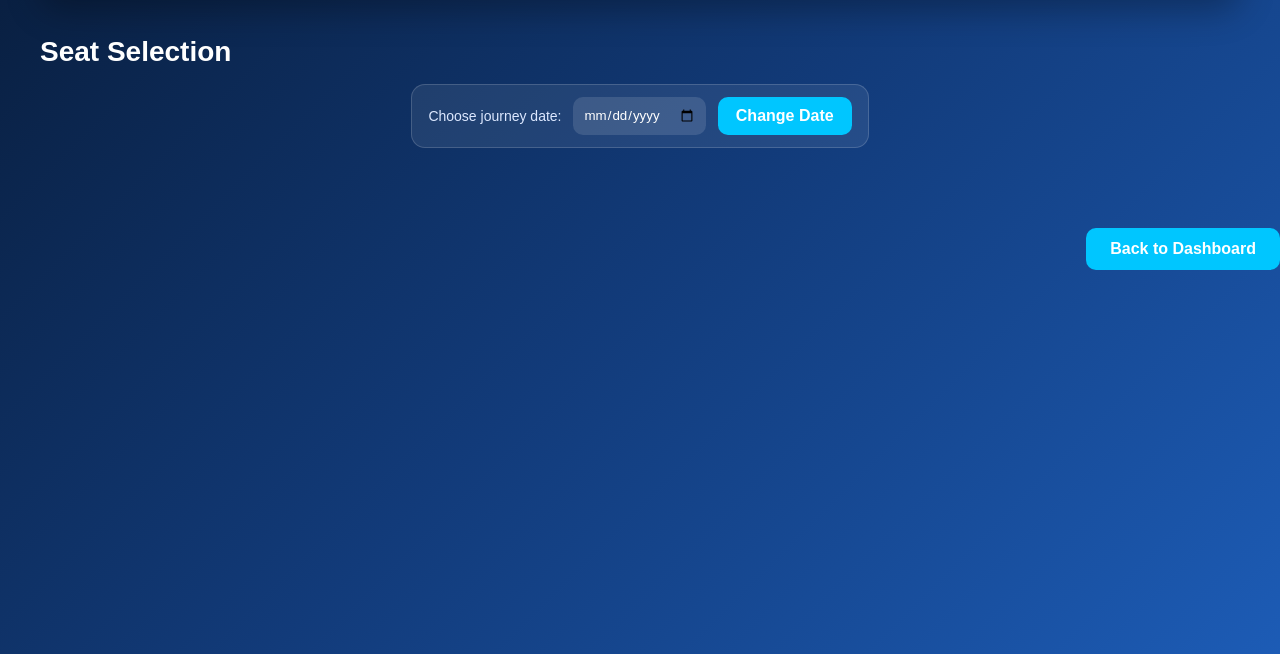
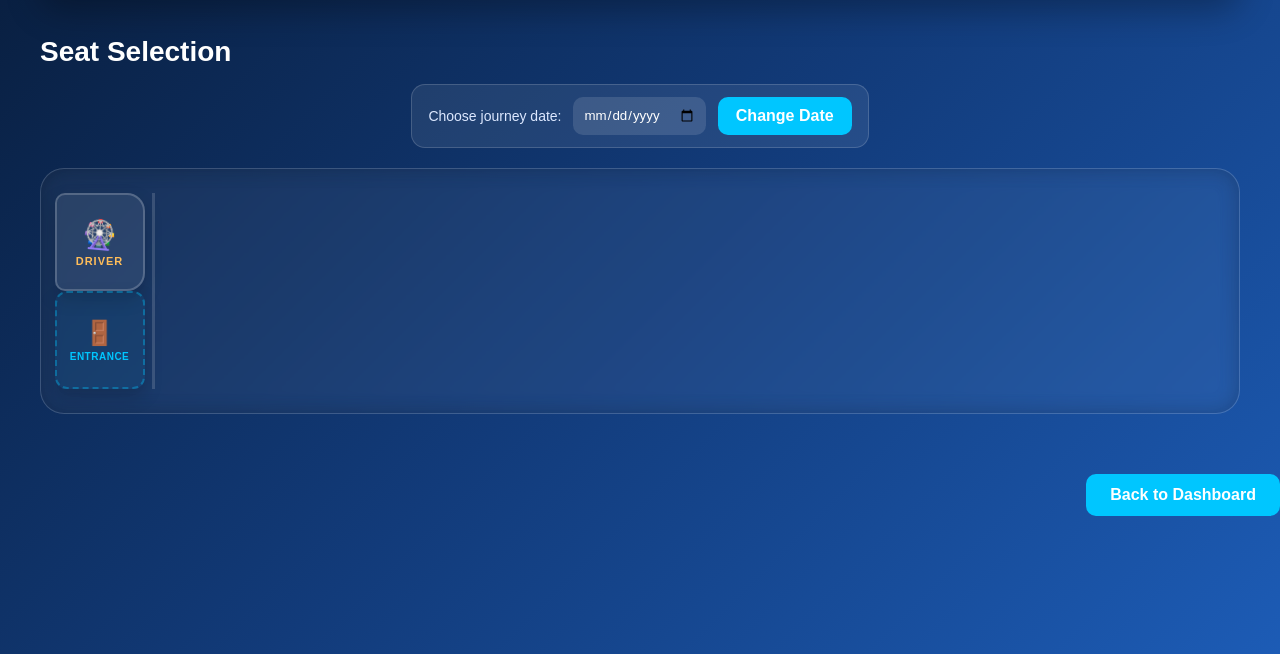
Before and after one commit to Mirunalini07/busbookingsystem, a Flask app: template templates/seats.html in a window 1280 px wide. Shown: the part 129-783 px from the top of the page. Run offline with Flask 3, Linux system fonts and the light colour scheme; the template is opened without the code that fills it, so the values that code supplies are empty.

Commit message:
Initial commit

```diff
--- a/static/css/dashboard.css
+++ b/static/css/dashboard.css
@@ -186,11 +186,105 @@ body{
 }
 
 .seat-grid {
-    width:min(1200px, 95%);
-    margin:20px auto 40px;
-    display:flex;
-    flex-direction:column;
-    gap:18px;
+    width: min(1200px, 95%);
+    margin: 20px auto 40px;
+    display: flex;
+    flex-direction: row;
+    align-items: stretch;
+    gap: 18px;
+    overflow-x: auto;
+    padding: 24px;
+    background: rgba(255, 255, 255, 0.05);
+    backdrop-filter: blur(10px);
+    border: 1px solid rgba(255, 255, 255, 0.15);
+    border-radius: 24px;
+    box-shadow: inset 0 0 20px rgba(0, 0, 0, 0.2);
+}
+
+.seat-grid::-webkit-scrollbar {
+    height: 8px;
+}
+
+.seat-grid::-webkit-scrollbar-track {
+    background: rgba(255, 255, 255, 0.05);
+    border-radius: 4px;
+}
+
+.seat-grid::-webkit-scrollbar-thumb {
+    background: rgba(0, 198, 255, 0.3);
+    border-radius: 4px;
+}
+
+.seat-grid::-webkit-scrollbar-thumb:hover {
+    background: rgba(0, 198, 255, 0.5);
+}
+
+.driver-column {
+    display: flex;
+    flex-direction: column;
+    justify-content: space-between;
+    align-items: center;
+    width: 90px;
+    border-right: 3px solid rgba(255, 255, 255, 0.15);
+    padding-right: 18px;
+    margin-right: 6px;
+    flex-shrink: 0;
+}
+
+.driver-cabin {
+    display: flex;
+    flex-direction: column;
+    align-items: center;
+    justify-content: center;
+    width: 90px;
+    height: 98px;
+    background: rgba(255, 255, 255, 0.08);
+    border: 2px solid rgba(255, 255, 255, 0.2);
+    border-radius: 10px 18px 18px 10px;
+    color: #ffbd59;
+    box-shadow: 0 8px 18px rgba(0,0,0,0.18);
+}
+
+.driver-cabin .steering-wheel {
+    font-size: 28px;
+    animation: wiggle 3s ease-in-out infinite;
+}
+
+@keyframes wiggle {
+    0%, 100% { transform: rotate(0deg); }
+    50% { transform: rotate(15deg); }
+}
+
+.driver-cabin .driver-text {
+    font-size: 11px;
+    font-weight: bold;
+    letter-spacing: 1px;
+    margin-top: 4px;
+}
+
+.bus-door {
+    display: flex;
+    flex-direction: column;
+    align-items: center;
+    justify-content: center;
+    width: 90px;
+    height: 98px;
+    border: 2px dashed rgba(0, 198, 255, 0.35);
+    border-radius: 12px;
+    color: #00c6ff;
+    background: rgba(0, 198, 255, 0.05);
+    box-shadow: 0 8px 18px rgba(0,0,0,0.18);
+}
+
+.bus-door .door-handle {
+    font-size: 24px;
+}
+
+.bus-door .door-text {
+    font-size: 10px;
+    font-weight: bold;
+    letter-spacing: 0.5px;
+    margin-top: 4px;
 }
 
 .bus-aisle {
--- a/templates/seats.html
+++ b/templates/seats.html
@@ -25,6 +25,16 @@
         </form>
     </div>
     <div class="seat-grid">
+        <div class="driver-column">
+            <div class="driver-cabin">
+                <div class="steering-wheel">🎡</div>
+                <div class="driver-text">DRIVER</div>
+            </div>
+            <div class="bus-door">
+                <div class="door-handle">🚪</div>
+                <div class="door-text">ENTRANCE</div>
+            </div>
+        </div>
         {% for row in seat_rows %}
         <div class="seat-row">
             {% for seat in row %}
```
Also changed, not shown: other parts of static/css/dashboard.css (+52 -19 lines), visitors.db.
